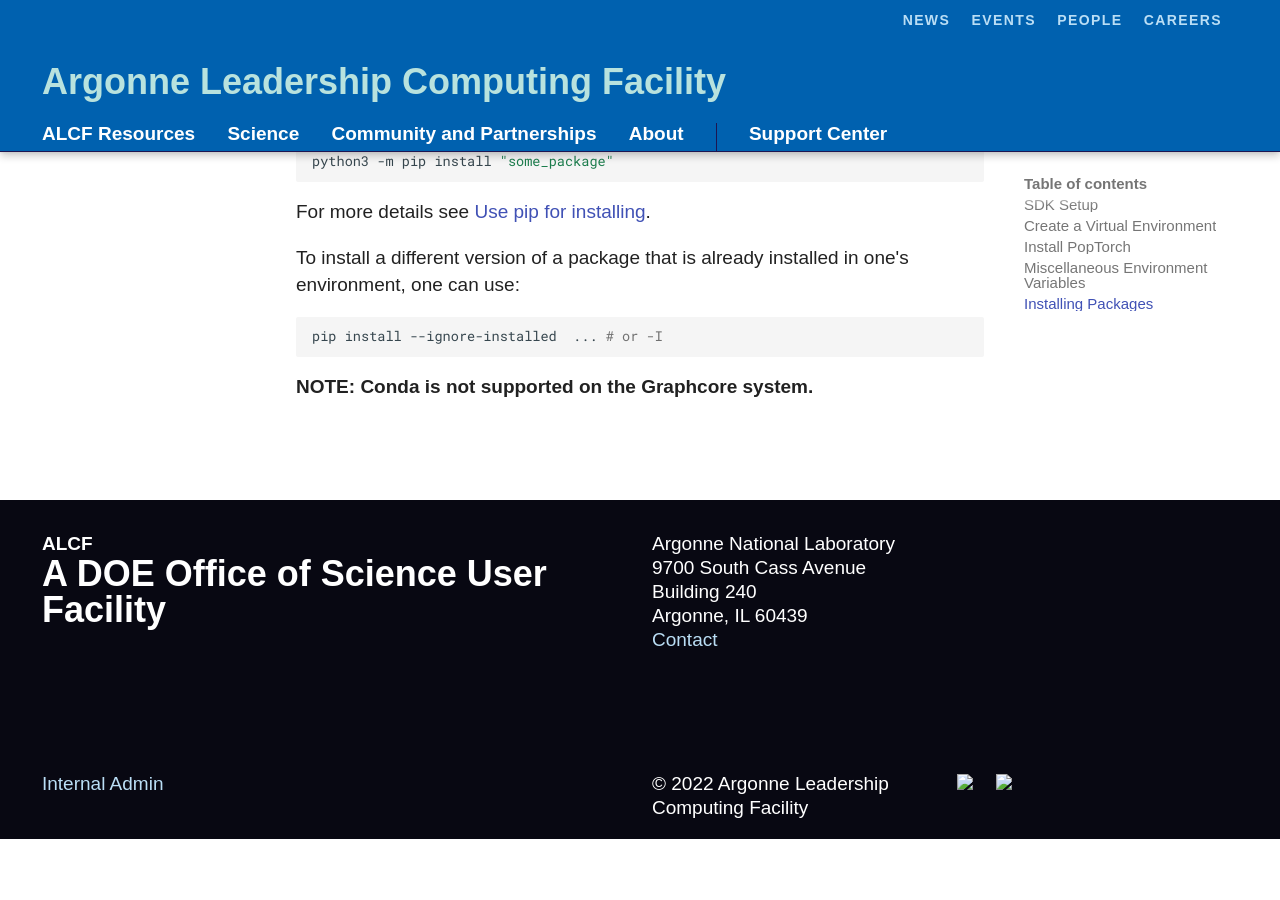
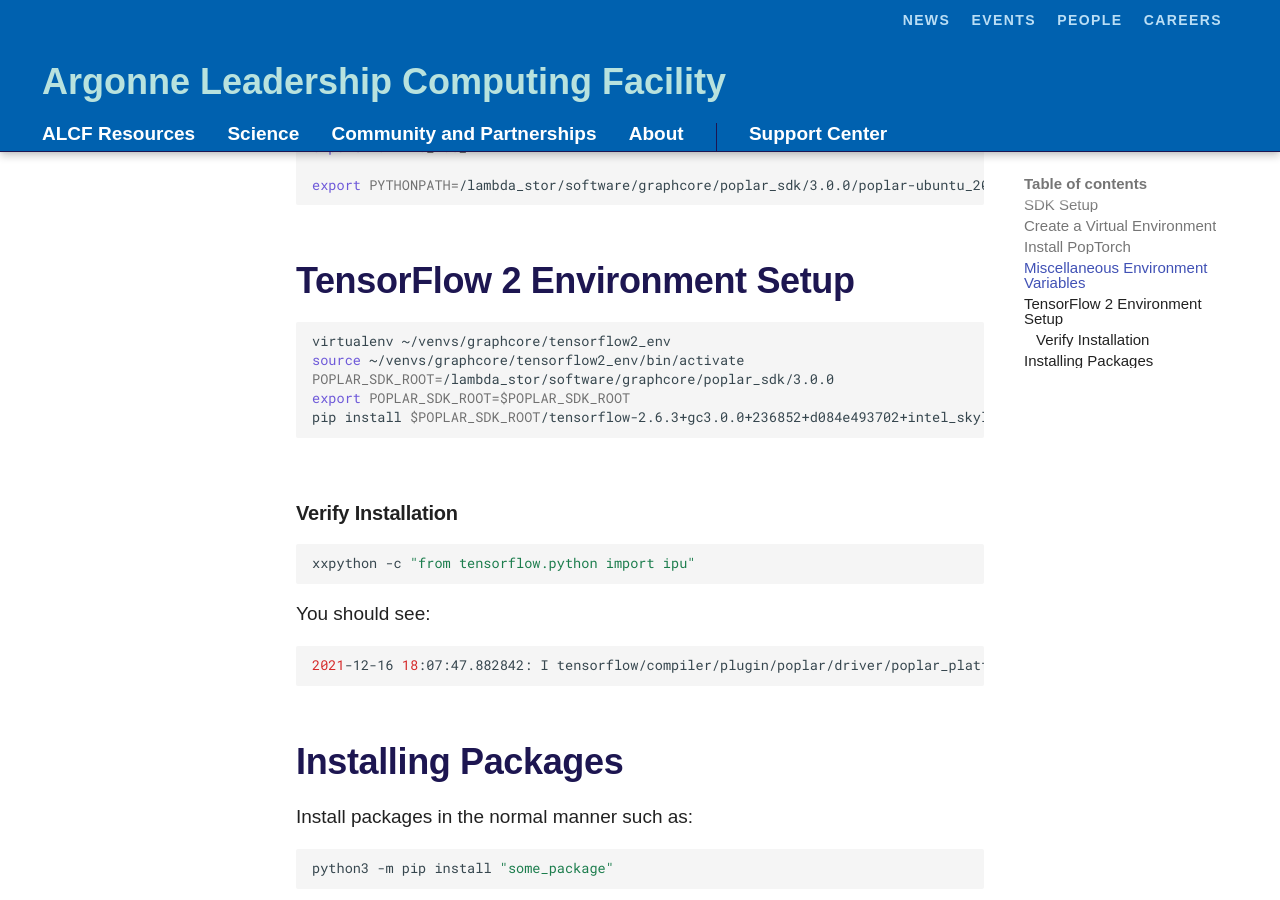
Before and after one commit to argonne-lcf/ai-testbed-userdocs, an MkDocs documentation site: the page built from docs/graphcore/old-Virtual-Environment.md, in a window 1280 px wide and 900 px high, scrolled down 1475 px. Built offline with MkDocs 1.6.1 and Material for MkDocs 9.7.7, drawn with Linux system fonts in a browser that asks for light colours; some web fonts are replaced; comment, search, counter and statistics services are not loaded; before the commit the page ends 2314 px from its top, so only the background shows below that; some of the changed text lies outside the part shown.

````diff
--- a/docs/graphcore/Virtual-Environment.md
+++ b/docs/graphcore/old-Virtual-Environment.md
@@ -12,6 +12,19 @@
 ```
 
 Ignore the error from the second command.
+
+Check if poplar is setup correctly
+
+```bash
+popc --version
+```
+
+You should see this:
+
+```bash
+POPLAR version 3.0.0 (fa83d31c56)
+clang version 15.0.0 (e7341b5ca5d49496b6635766521ad7a74154747a)
+```
 
 ## Create a Virtual Environment
 
@@ -47,6 +60,28 @@
 export PYTHONPATH=/lambda_stor/software/graphcore/poplar_sdk/3.0.0/poplar-ubuntu_20_04-3.0.0+5691-1e179b3b85/python:$PYTHONPATH
 ```
 
+## TensorFlow 2 Environment Setup
+
+```bash
+virtualenv ~/venvs/graphcore/tensorflow2_env
+source ~/venvs/graphcore/tensorflow2_env/bin/activate
+POPLAR_SDK_ROOT=/lambda_stor/software/graphcore/poplar_sdk/3.0.0
+export POPLAR_SDK_ROOT=$POPLAR_SDK_ROOT
+pip install $POPLAR_SDK_ROOT/tensorflow-2.6.3+gc3.0.0+236852+d084e493702+intel_skylake512-cp38-cp38-linux_x86_64.whl
+```
+
+### Verify Installation
+
+```bash
+xxpython -c "from tensorflow.python import ipu"
+```
+
+You should see:
+
+```bash
+2021-12-16 18:07:47.882842: I tensorflow/compiler/plugin/poplar/driver/poplar_platform.cc:44] Poplar version: 2.3.0 (d9e4130346) Poplar package: 88f485e763
+```
+
 ## Installing Packages
 
 Install packages in the normal manner such as:
````
Also changed, not shown: docs/graphcore/Getting-Started.md (+1 -1 lines), docs/graphcore/Graphcore.md (deleted, +0 -102 lines), docs/graphcore/Scaling-ResNet50.md (added, +75 -0 lines), docs/graphcore/Virtual-Environments.md (added, +99 -0 lines).
